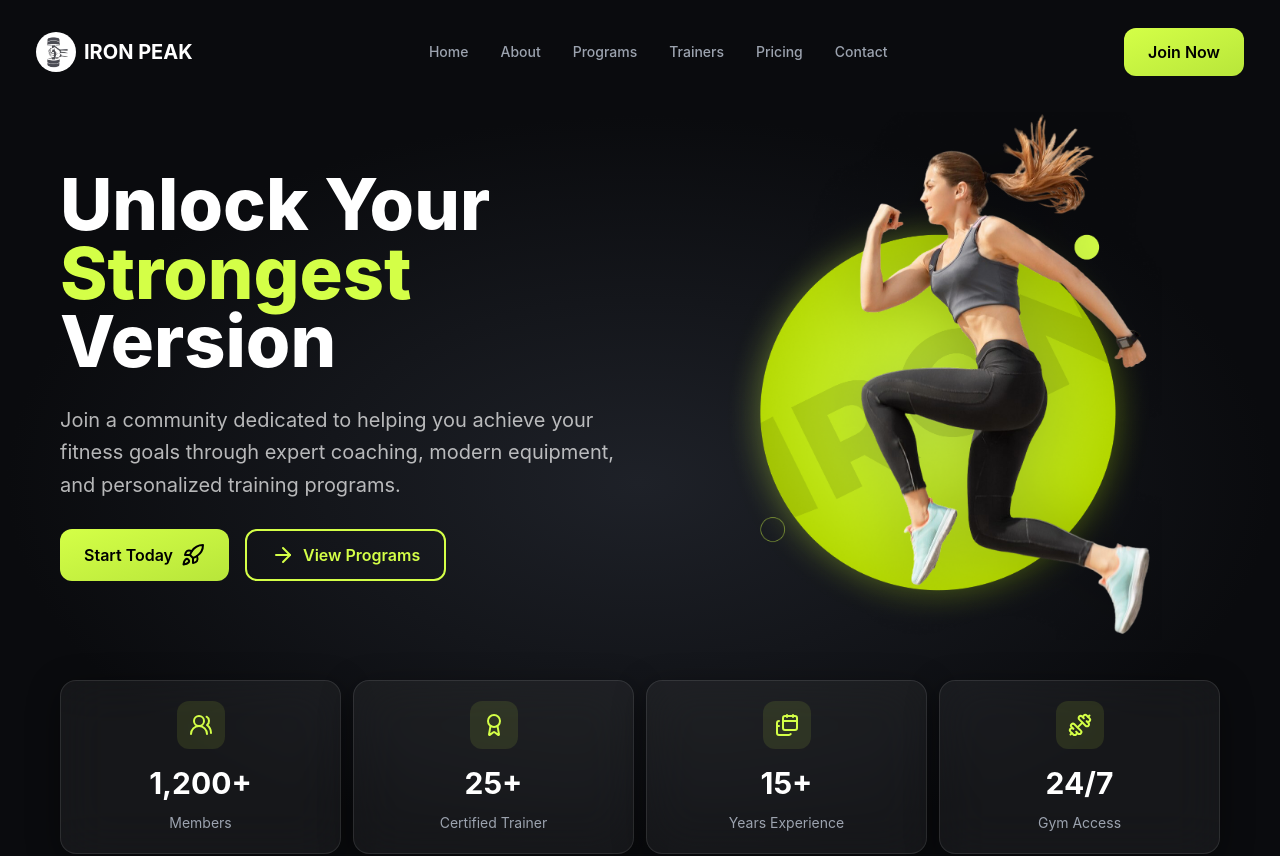
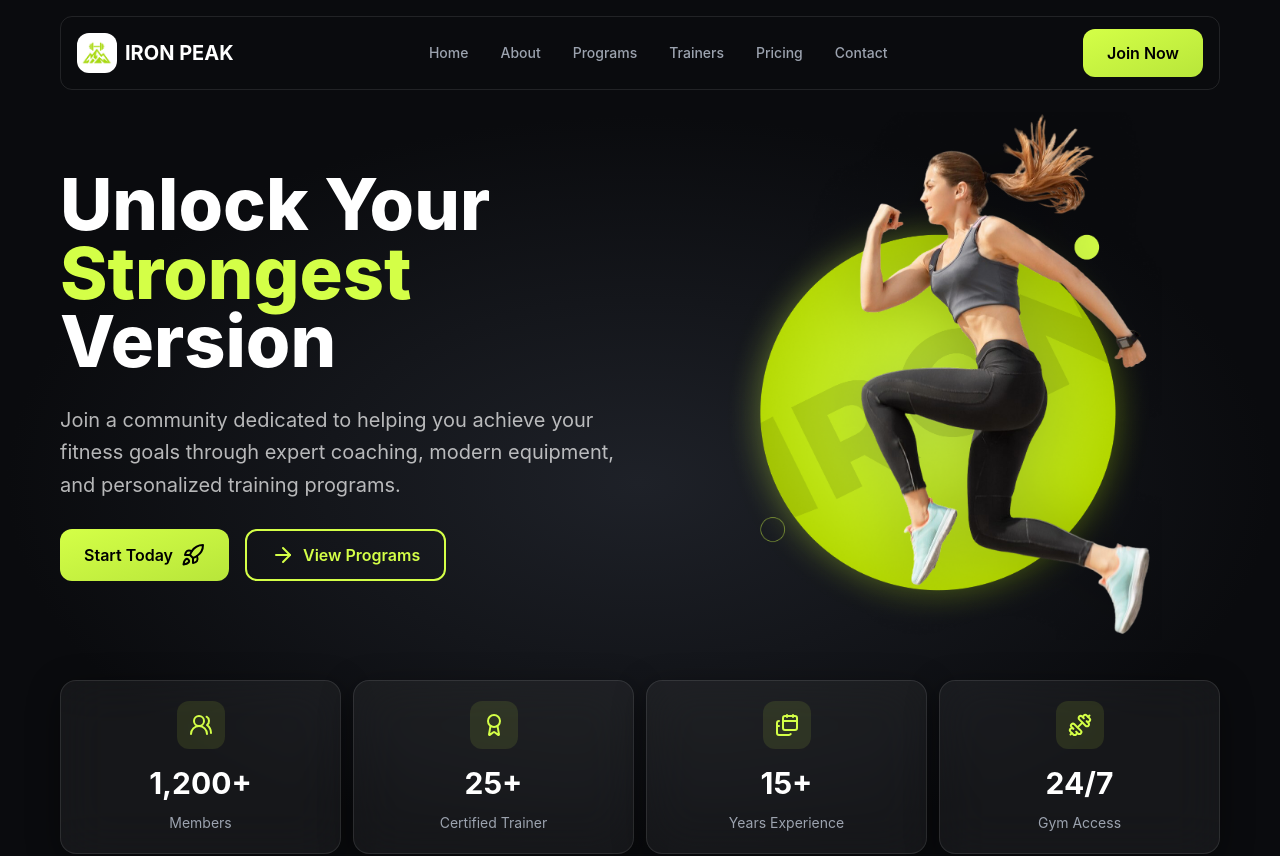
Before and after one commit to Ubaid-Stack/IronPeak, a React (Vite) app: page / in a window 1280 px wide. Shown: the top 856 px of the page. Built offline with nearby package versions, Linux system fonts and the light colour scheme.

Commit message:
Refactor: Navebar section

```diff
--- a/src/components/Navbar/MobileNav.tsx
+++ b/src/components/Navbar/MobileNav.tsx
@@ -37,7 +37,7 @@ const MobileNav = ({ isOpen, onClose }: MobileNavProps) => {
       {/* dark background overlay, click to close */}
       <div
         onClick={onClose}
-        className={`fixed inset-0 bg-black/50 z-40 transition-opacity duration-300 md:hidden ${
+        className={`fixed inset-0 bg-black/50 z-40 transition-opacity duration-300 lg:hidden ${
           isOpen
             ? "opacity-100 pointer-events-auto"
             : "opacity-0 pointer-events-none"
@@ -50,12 +50,12 @@ const MobileNav = ({ isOpen, onClose }: MobileNavProps) => {
         role="dialog"
         aria-modal="true"
         aria-label="Mobile navigation"
-        className={`fixed top-0 right-0 h-full w-56 bg-black z-50 p-6 pt-10 transform transition-transform duration-300 md:hidden ${
+        className={`fixed top-0 right-0 h-full w-56 bg-black z-50 p-6 pt-10 transform transition-transform duration-300 lg:hidden ${
           isOpen ? "translate-x-0" : "translate-x-full"
         }`}
       >
         <div className="flex flex-col gap-8">
-          <div className="text-(--color-text-soft) hover:text-white flex justify-end mb-[-15px]">
+          <div className="text-(--color-text-soft) hover:text-white flex justify-end -mb-15px cursor-pointer">
             <X onClick={onClose} />
           </div>
           <NavLinks vertical onLinkClick={onClose} />
--- a/src/components/Navbar/Navbar.tsx
+++ b/src/components/Navbar/Navbar.tsx
@@ -1,5 +1,5 @@
-import { useState } from "react";
-import logo from "../../assets/logo.png";
+import { useState, useEffect } from "react";
+import logo from "../../assets/logo3.png";
 import { PrimaryButton } from "../Buttons";
 import NavLinks from "./NavLinks";
 import MobileNav from "./MobileNav";
@@ -11,7 +11,7 @@ export const AppLogo = () => {
       <img
         src={logo}
         alt="Ironpeak Logo"
-        className="w-10 h-10 object-contain bg-white rounded-full p-1"
+        className="w-10 h-10 object-contain bg-white rounded-xl p-1"
       />
       <h1 className="uppercase text-white text-xl font-bold ml-2">Iron peak</h1>
     </div>
@@ -20,26 +20,40 @@ export const AppLogo = () => {
 
 const Navbar = () => {
   const [isOpen, setIsOpen] = useState(false);
+  const [scrolled, setScrolled] = useState(false);
+
+  useEffect(() => {
+    const handleScroll = () => {
+      setScrolled(window.scrollY > 10);
+    };
+
+    handleScroll();
+    window.addEventListener("scroll", handleScroll);
+
+    return () => window.removeEventListener("scroll", handleScroll);
+  }, []);
 
   return (
-    <header className="fixed top-4 inset-x-0 z-50 px-5">
-      <div className="flex items-center justify-between bg-transparent rounded-full px-4 py-3 max-w-7xl mx-auto">
+    <header className="w-full fixed top-4 inset-x-0 z-50 px-5 lg:px-15">
+      <div
+        className={`border border-white/10 backdrop:backdrop-blur-2xl rounded-xl flex items-center justify-between bg-transparent px-4 py-3 ${scrolled ? "  lg:backdrop-blur-md shadow-lg" : "bg-transparent"}`}
+      >
         <AppLogo />
 
         {/* desktop links — hidden on mobile */}
-        <div className="hidden md:flex">
+        <div className="hidden lg:flex">
           <NavLinks />
         </div>
 
         {/* desktop button — hidden on mobile */}
-        <div className="hidden md:block">
+        <div className="hidden lg:block">
           <PrimaryButton text="Join Now" />
         </div>
 
         {/* hamburger button — only on mobile */}
         <button
           onClick={() => setIsOpen(true)}
-          className="md:hidden text-white text-2xl mr-0.5"
+          className="lg:hidden text-white text-2xl mr-0.5"
           aria-label="Open menu"
           aria-expanded={isOpen}
           aria-controls="mobile-menu"
```
Also changed, not shown: src/assets/logo3.png (added).
